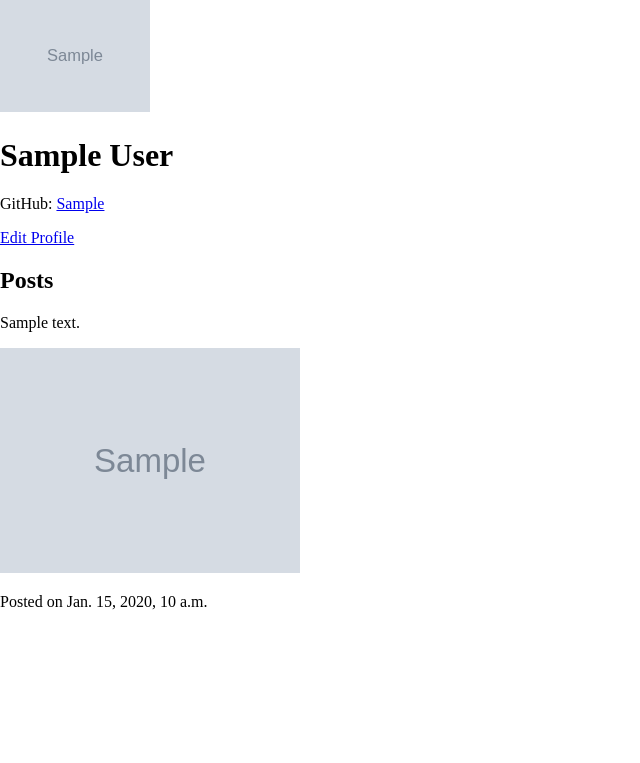
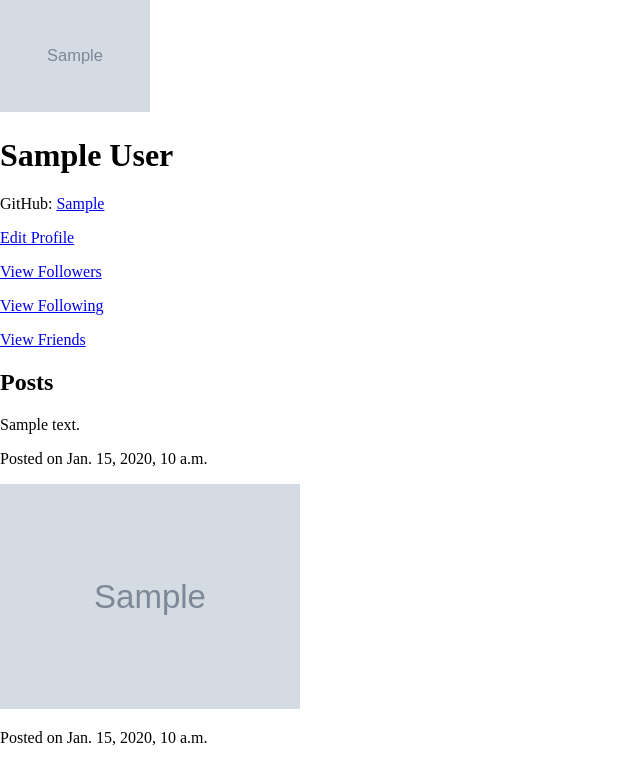
Before and after one commit to redtrovelvet/SalmoNet, a Django app: page /authors/00000000-0000-0000-0000-000000000001/ in a window 1280 px wide. Shown: the part 123-886 px from the top of the page, without its empty margins (0-640 px from the left). Before the commit the page ends 733 px from the top, so only its background shows below. Run offline with Django 5.2, Linux system fonts and the light colour scheme; a user stored in the database is signed in; tables that the repository leaves empty hold one stand-in row (values such as "Sample post"); grey boxes marked "Sample" are stand-in pictures.

Commit message:
Now you can view your friends, following, followers list from your profile's link after signing in.

```diff
--- a/src/salmon_project/social_distribution/templates/social_distribution/profile.html
+++ b/src/salmon_project/social_distribution/templates/social_distribution/profile.html
@@ -1,6 +1,6 @@
 {% extends 'social_distribution/base.html' %}
 
-{% block title %}{{ author.username }}{% endblock %}
+{% block title %}{{ author.username }}'s Profile{% endblock %}
 
 {% block content %}
     {# Display the profile image if available #}
@@ -15,27 +15,25 @@
         <p>GitHub: <a href="{{ author.github }}" target="_blank">{{ author.github }}</a></p>
     {% endif %}
 
-    {# If the logged-in user is viewing their own profile, show the edit link #}
+    {# Only show edit and follow-related links if the profile belongs to the logged-in user #}
     {% if user.is_authenticated and user.author.id == author.id %}
-        <a href="{% url 'edit_profile' author.id %}">Edit Profile</a>
+        <p><a href="{% url 'edit_profile' author.id %}">Edit Profile</a></p>
+        <p><a href="{% url 'view_followers' %}">View Followers</a></p>  {# NEW: Only visible for your own profile #}
+        <p><a href="{% url 'view_following' %}">View Following</a></p>   {# NEW: Only visible for your own profile #}
+        <p><a href="{% url 'view_friends' %}">View Friends</a></p>        {# NEW: Only visible for your own profile #}
     {% endif %}
 
     <h2>Posts</h2>
-
-    {# Loop over posts; if there are none, show a fallback message #}
-    {% if posts %}
+    <div class="post">
         {% for post in posts %}
-            <div class="post">
-                {% if post.text %}
-                    <p>{{ post.text }}</p>
-                {% endif %}
-                {% if post.image %}
-                    <img src="{{ post.image.url }}" alt="Post Image" width="300">
-                {% endif %}
+            {% if post.text %}
+                <p>{{ post.text }}</p>
                 <p>Posted on {{ post.created_at }}</p>
-            </div>
+            {% endif %}
+            {% if post.image %}
+                <img src="{{ post.image.url }}" alt="Post Image" width="300">
+                <p>Posted on {{ post.created_at }}</p>
+            {% endif %}
         {% endfor %}
-    {% else %}
-        <p>No posts available.</p>
-    {% endif %}
+    </div>
 {% endblock %}
--- a/src/salmon_project/social_distribution/urls.py
+++ b/src/salmon_project/social_distribution/urls.py
@@ -20,4 +20,8 @@ urlpatterns = [
     path("follow_requests/", views.view_follow_requests, name="view_follow_requests"),
     path("follow_requests/<int:request_id>/approve/", views.approve_follow_request, name="approve_follow_request"),
     path("follow_requests/<int:request_id>/deny/", views.deny_follow_request, name="deny_follow_request"),
+    path("profile/followers/", views.view_followers, name="view_followers"),
+    path("profile/following/", views.view_following, name="view_following"),
+    path("profile/friends/", views.view_friends, name="view_friends"),
+
 ]
--- a/src/salmon_project/social_distribution/views.py
+++ b/src/salmon_project/social_distribution/views.py
@@ -183,28 +183,28 @@ def view_follow_requests(request):
         messages.error(request, "Please log in to view follow requests.")
         return redirect('login')
     current_author = request.user.author
-    # FIX: Filter by the 'status' field (pending requests have status 'PENDING')
+
     follow_requests = FollowRequest.objects.filter(receiver=current_author, status='PENDING')  # UPDATED
     return render(request, "social_distribution/follow_requests.html", {"follow_requests": follow_requests})
 
 
-@require_POST  # Only allow POST requests
+@require_POST
 def approve_follow_request(request, request_id):
-    # NEW: Approve a follow request by its ID
+
     if not request.user.is_authenticated:
         messages.error(request, "Please log in to manage follow requests.")
         return redirect('login')
 
-    # The receiver is the logged-in user’s Author profile
+
     receiver = request.user.author
     follow_request = get_object_or_404(FollowRequest, id=request_id, receiver=receiver, status='PENDING')
 
-    # Approve the request by setting the status to 'ACCEPTED'
+
     follow_request.status = 'ACCEPTED'
     follow_request.save()
 
-    # FIXED: Instead of adding sender to receiver.following, add receiver to sender.following.
-    follow_request.sender.following.add(receiver)  # UPDATED: Correct follow relationship
+
+    follow_request.sender.following.add(receiver)
 
     messages.success(request, f"You have approved {follow_request.sender.display_name}'s follow request.")
     return redirect('all_authors')  # You can also redirect to another page if preferred.
@@ -212,7 +212,6 @@ def approve_follow_request(request, request_id):
 
 @require_POST
 def deny_follow_request(request, request_id):
-    # NEW: Deny a follow request by its ID
     if not request.user.is_authenticated:
         messages.error(request, "Please log in to manage follow requests.")
         return redirect('login')
@@ -225,7 +224,7 @@ def deny_follow_request(request, request_id):
     messages.info(request, f"You have denied {follow_request.sender.display_name}'s follow request.")
     return redirect('all_authors')
 
-# NEW: Unfollow view – allows a logged-in user to unfollow another author.
+
 def unfollow_author(request, author_id):
     if not request.user.is_authenticated:
         messages.error(request, "Please log in to unfollow authors.")
@@ -238,3 +237,33 @@ def unfollow_author(request, author_id):
     current_author.following.remove(target_author)
     messages.success(request, f"You have unfollowed {target_author.display_name}.")
     return redirect('profile', author_id=target_author.id)
+
+def view_followers(request):
+    if not request.user.is_authenticated:
+        messages.error(request, "Please log in to view your followers.")
+        return redirect('login')
+    current_author = request.user.author
+
+    followers = Author.objects.filter(following=current_author)
+    return render(request, "social_distribution/followers.html", {"followers": followers})
+
+
+# View to display authors that the current user follows
+def view_following(request):
+    if not request.user.is_authenticated:
+        messages.error(request, "Please log in to view who you're following.")
+        return redirect('login')
+    current_author = request.user.author  # Current user’s Author profile
+    following = current_author.following.all()
+    return render(request, "social_distribution/following.html", {"following": following})
+    # ^^^ RENDER following.html with the list of following
+
+def view_friends(request):
+    if not request.user.is_authenticated:
+        messages.error(request, "Please log in to view your friends.")
+        return redirect('login')
+    current_author = request.user.author
+    following = set(current_author.following.all())
+    followers = set(Author.objects.filter(following=current_author))
+    friends = following.intersection(followers)
+    return render(request, "social_distribution/friends.html", {"friends": friends})
```
Also changed, not shown: src/salmon_project/social_distribution/templates/social_distribution/followers.html (added, +18 -0 lines), src/salmon_project/social_distribution/templates/social_distribution/following.html (added, +18 -0 lines), src/salmon_project/social_distribution/templates/social_distribution/friends.html (added, +18 -0 lines).
